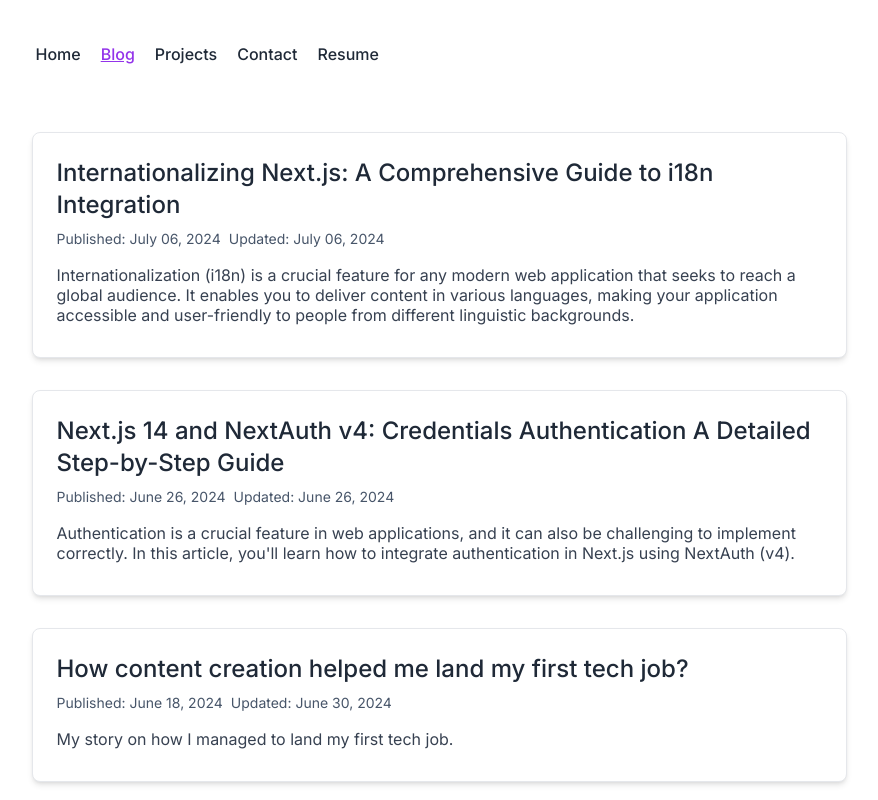
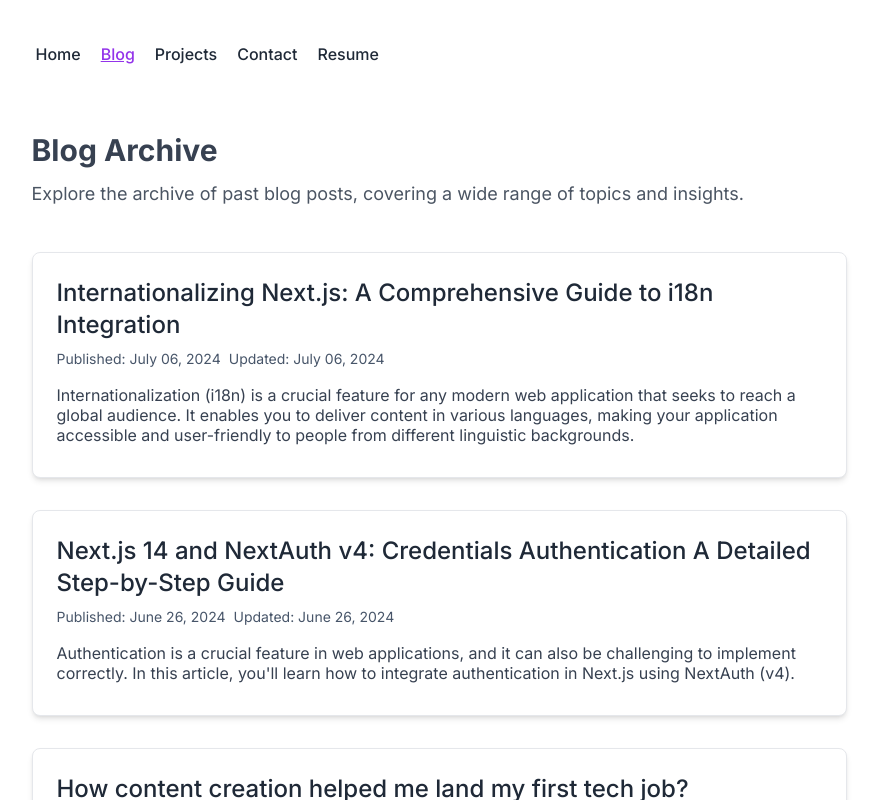
Before and after one commit to Coderamrin/portfolio, a Next.js app: page /blog in a window 1280 px wide. Shown: the top 800 px of the page, without its empty margins (201-1079 px from the left). Built offline with nearby package versions, Linux system fonts and the light colour scheme; no server answers.

Commit message:
updated blog page

```diff
--- a/src/app/blog/page.tsx
+++ b/src/app/blog/page.tsx
@@ -47,9 +47,12 @@
   return (
     <main className="px-5 flex-1">
       <section className="pt-16 max-w-[815px] mx-auto">
-        {/* <h2 className="text-2xl font-bold text-gray-700 mb-3">
-          Latest Blog Posts
-        </h2> */}
+      <div className="pb-8">
+        <h2 className="text-3xl font-bold text-gray-700">Blog Archive</h2>
+        <p className="py-3 text-gray-600">Explore the archive of past blog posts, covering a wide range of topics and insights.</p>
+
+      </div>
+
         <div className="">
           {posts.map((item: any, i) => {
             return (
```
Also changed, not shown: src/app/layout.tsx (line endings or trailing spaces).
